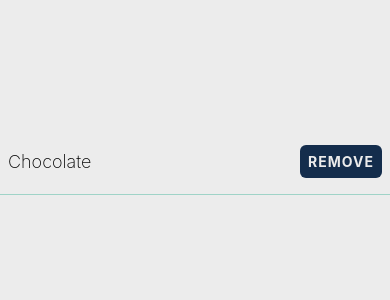
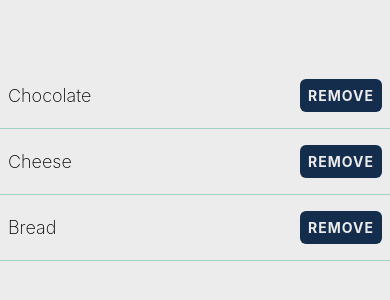
Before and after one commit to GeorginaMudditt/taskly, a React Native app: screen / in a window 390 px wide. Shown: the part 260-560 px from the top of the page. Built offline with nearby package versions, Linux system fonts and the light colour scheme.

Commit message:
create ShoppingListItem component and add props

```diff
--- a/App.tsx
+++ b/App.tsx
@@ -1,34 +1,13 @@
-import { StatusBar } from "expo-status-bar";
 import { StyleSheet, Text, View, TouchableOpacity, Alert } from "react-native";
 import { theme } from "./theme";
+import { ShoppingListItem } from "./components/ShoppingListItem";
 
 export default function App() {
-  const handleRemove = () => {
-    Alert.alert(
-      "Are you sure you want to remove this item?",
-      "It will be removed permanently.",
-      [
-        {
-          text: "Yes, remove it",
-          onPress: () => console.log("Item removed"),
-        },
-        {
-          text: "Cancel",
-          onPress: () => console.log("Cancel pressed"),
-        },
-      ]
-    );
-  };
-
   return (
     <View style={styles.container}>
-      <View style={styles.itemContainer}>
-        <Text style={styles.itemText}>Chocolate</Text>
-        <TouchableOpacity style={styles.button} onPress={handleRemove}>
-          <Text style={styles.buttonText}>Remove</Text>
-        </TouchableOpacity>
-        <StatusBar style="auto" />
-      </View>
+      <ShoppingListItem name="Chocolate" />
+      <ShoppingListItem name="Cheese" />
+      <ShoppingListItem name="Bread" />
     </View>
   );
 }
--- /dev/null
+++ b/components/ShoppingListItem.tsx
@@ -0,0 +1,63 @@
+import { View, Text, TouchableOpacity, StyleSheet, Alert } from "react-native";
+import { theme } from "../theme";
+
+type Props = {
+  name: string;
+};
+
+export function ShoppingListItem({ name }: Props) {
+  const handleRemove = () => {
+    Alert.alert(
+      `Are you sure you want to remove ${name}?`,
+      "It will be deleted permanently.",
+      [
+        {
+          text: "Yes, remove it",
+          onPress: () => console.log("Item removed"),
+        },
+        {
+          text: "Cancel",
+          onPress: () => console.log("Cancel pressed"),
+        },
+      ]
+    );
+  };
+
+  return (
+    <View style={styles.itemContainer}>
+      <Text style={styles.itemText}>{name}</Text>
+      <TouchableOpacity style={styles.button} onPress={handleRemove}>
+        <Text style={styles.buttonText}>Remove</Text>
+      </TouchableOpacity>
+    </View>
+  );
+}
+
+const styles = StyleSheet.create({
+  container: {
+    flex: 1,
+    backgroundColor: theme.colorWhite,
+    justifyContent: "center",
+  },
+  itemContainer: {
+    borderBottomWidth: 1,
+    borderBottomColor: theme.colorTurquoise,
+    paddingHorizontal: 8,
+    paddingVertical: 16,
+    flexDirection: "row",
+    justifyContent: "space-between",
+    alignItems: "center",
+  },
+  itemText: { fontSize: 18, fontWeight: "200" },
+  button: {
+    backgroundColor: theme.colorBlack,
+    padding: 8,
+    borderRadius: 6,
+  },
+  buttonText: {
+    color: theme.colorWhite,
+    fontWeight: "bold",
+    textTransform: "uppercase",
+    letterSpacing: 1,
+  },
+});
--- a/package.json
+++ b/package.json
@@ -18,8 +18,10 @@
   "devDependencies": {
     "@babel/core": "^7.25.2",
     "@types/react": "~18.3.12",
-    "eslint": "^8.57.0",
+    "eslint": "^8.57.1",
     "eslint-config-expo": "~8.0.1",
+    "eslint-plugin-prettier": "^5.2.3",
+    "eslint-plugin-react-native": "^5.0.0",
     "typescript": "^5.3.3"
   },
   "private": true
```
Also changed, not shown: .eslintrc.js, 2 other files (tests, documents, lock files or other folders).
